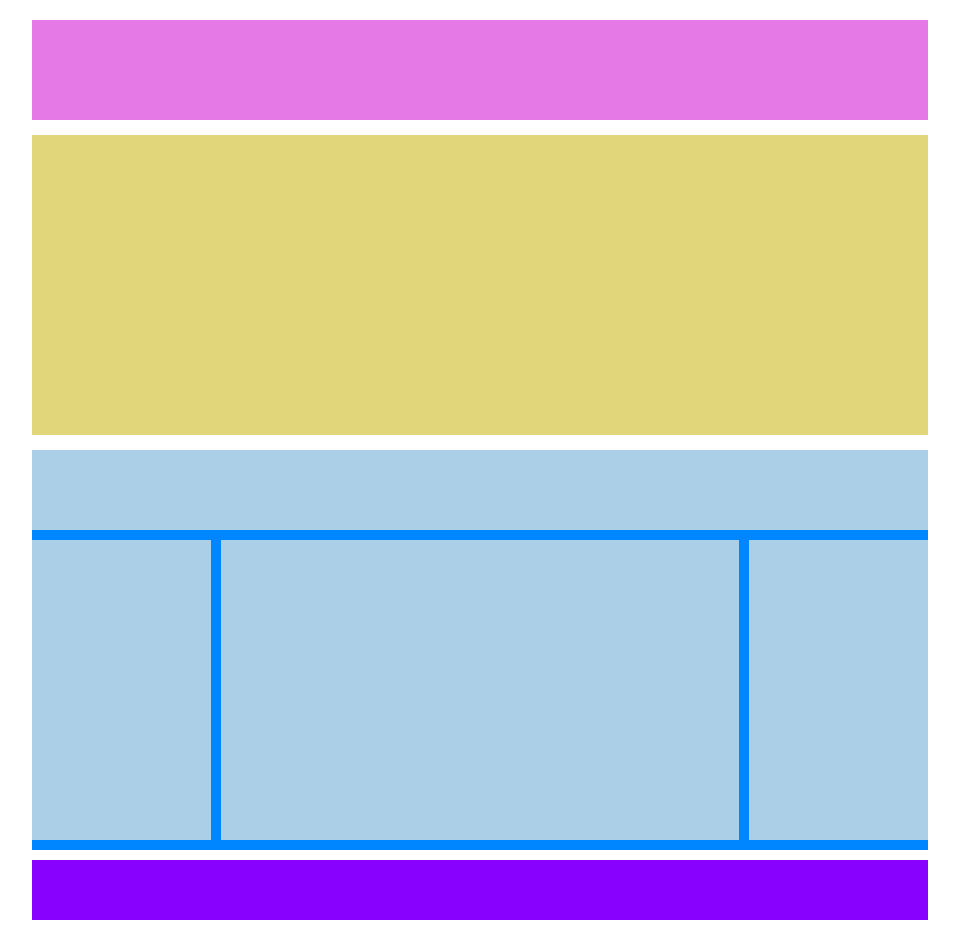
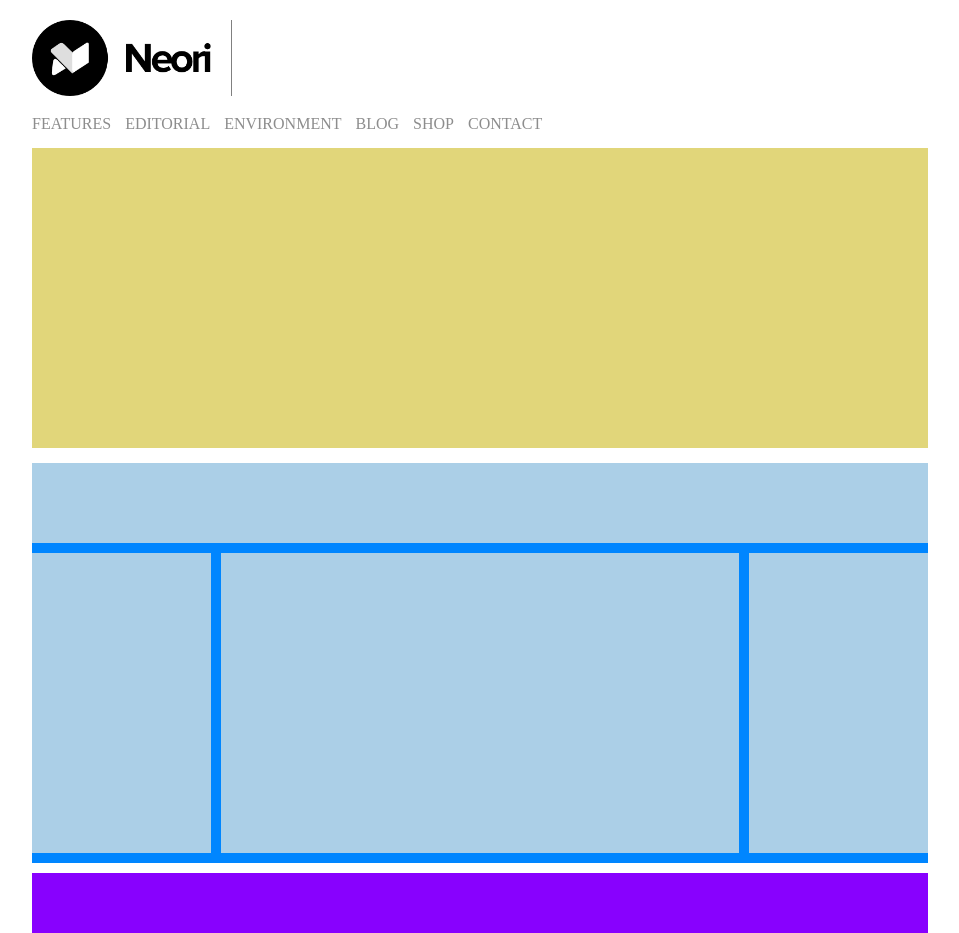
Before and after one commit to Angeloamenta/htmlcss-wp, a plain HTML site: page index.html in a window 1280 px wide. Shown: the whole page, without its empty margins (160-1119 px from the left). Drawn offline with Linux system fonts and the light colour scheme.

Commit message:
header-nav

```diff
--- a/css/style.css
+++ b/css/style.css
@@ -24,10 +24,25 @@ html {
 /* header */
 
 header {
-    height: 100px;
-    background-color: #E579E6;
+    /* height: 100px;
+    background-color: #E579E6; */
 }
 
+.logo {
+    width: 200px;
+    padding-right: 20px;
+    border-right: 1px solid gray;
+}
+
+nav {
+    margin-top: 15px;
+}
+
+nav a {
+    text-decoration: none;
+    color: #8D8D8D;
+    margin-right: 10px;
+}
 
 /* main */
 
--- a/index.html
+++ b/index.html
@@ -13,7 +13,17 @@
 
         <!-- header -->
         <header>
-
+            <div class="title">
+                <img class="logo" src="img/logo.png" alt="">
+            </div>
+            <nav>
+                <a href="">FEATURES</a>
+                <a href="">EDITORIAL</a>
+                <a href="">ENVIRONMENT</a>
+                <a href="">BLOG</a>
+                <a href="">SHOP</a>
+                <a href="">CONTACT</a>
+            </nav>
         </header>
         <!-- /header -->
 
```
